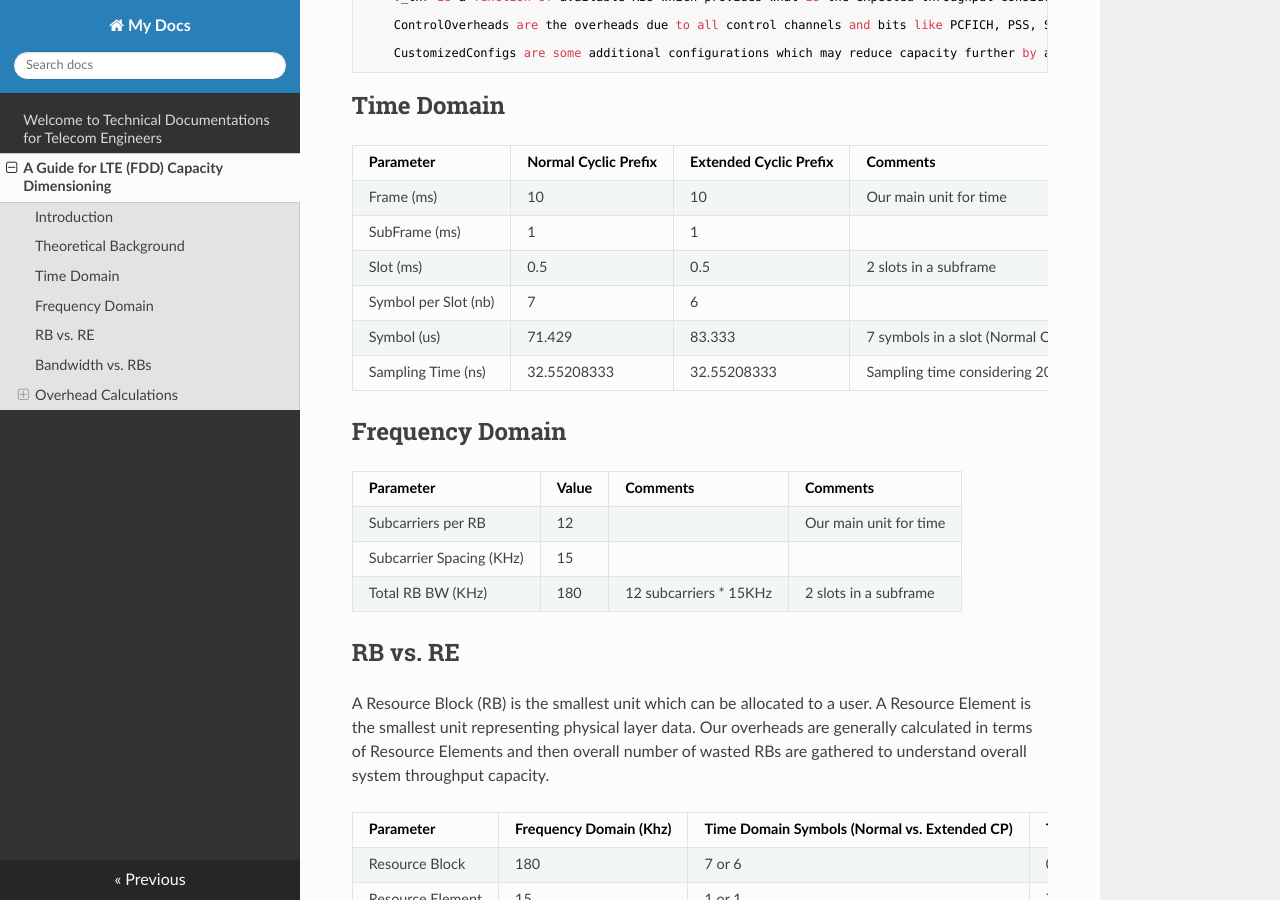
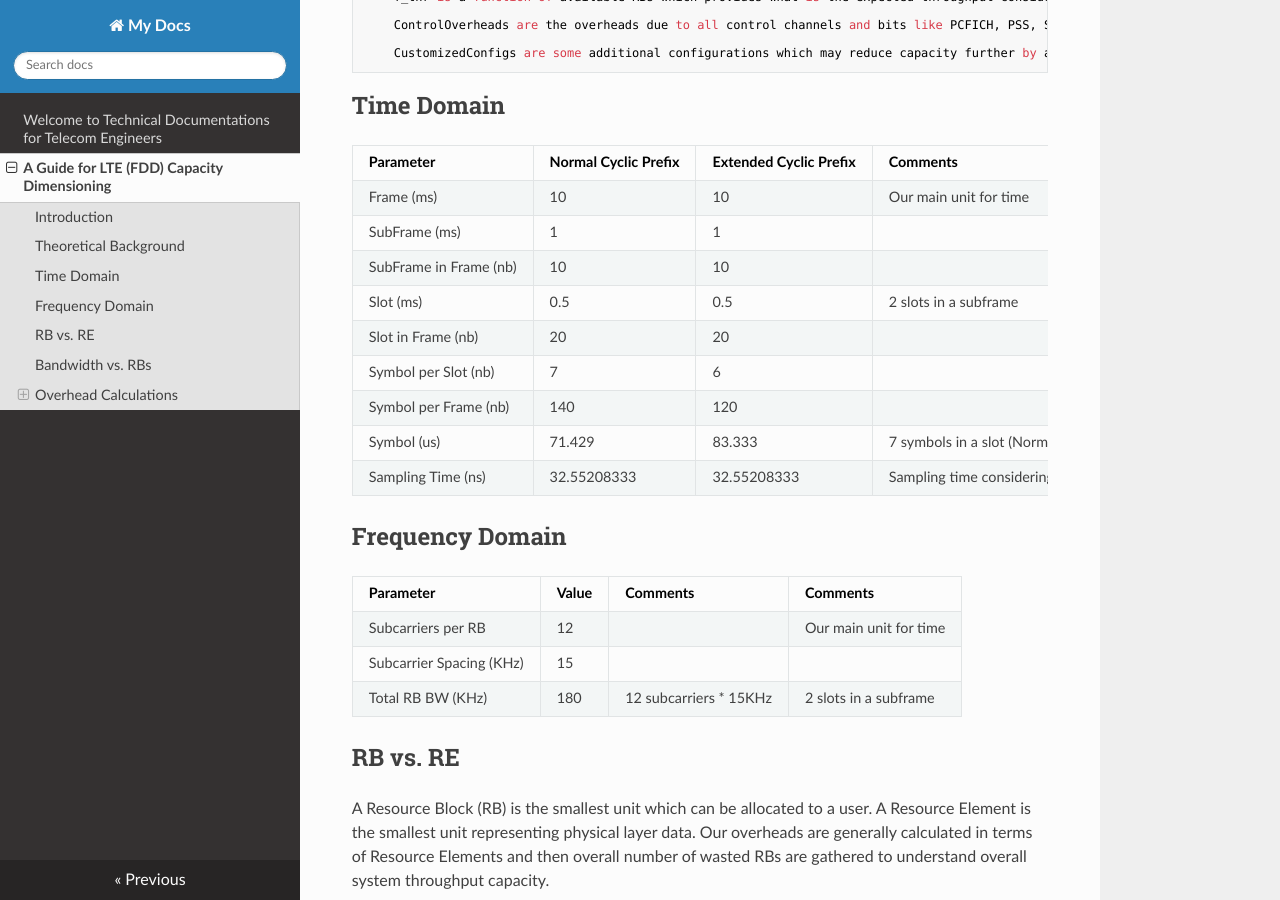
Before and after one commit to aliasgherman/documentations, an MkDocs documentation site: the page built from docs/ltefdddimensioning.md, in a window 1280 px wide and 900 px high, scrolled down 1025 px. Built offline with MkDocs 1.6.1, drawn with Linux system fonts in a browser that asks for light colours; nearby versions of some CDN libraries.

Commit message:
Update ltefdddimensioning.md

```diff
--- a/docs/ltefdddimensioning.md
+++ b/docs/ltefdddimensioning.md
@@ -42,14 +42,17 @@ In simplest term, we shall work our way to list down the overall available resou
 
 ## Time Domain
 
-| Parameter              | Normal Cyclic   Prefix | Extended Cyclic   Prefix | Comments                                                            |
-|------------------------|------------------------|--------------------------|---------------------------------------------------------------------|
-| Frame (ms)             | 10                     | 10                       | Our main unit for   time                                            |
-| SubFrame (ms)          | 1                      | 1                        |                                                                     |
-| Slot (ms)              | 0.5                    | 0.5                      | 2 slots in a subframe                                               |
-| Symbol per   Slot (nb) | 7                      | 6                        |                                                                     |
-| Symbol (us)            | 71.429                 | 83.333                   | 7 symbols in a slot   (Normal CP), 6 symbols per slot (Extended CP) |
-| Sampling Time   (ns)   | 32.55208333            | 32.55208333              | Sampling time   considering 2048 sample size                        |
+| Parameter                | Normal   Cyclic Prefix | Extended   Cyclic Prefix | Comments                                                            |
+|--------------------------|------------------------|--------------------------|---------------------------------------------------------------------|
+| Frame   (ms)             | 10                     | 10                       | Our main   unit for time                                            |
+| SubFrame   (ms)          | 1                      | 1                        |                                                                     |
+| SubFrame   in Frame (nb) | 10                     | 10                       |                                                                     |
+| Slot   (ms)              | 0.5                    | 0.5                      | 2 slots in   a subframe                                             |
+| Slot   in Frame (nb)     | 20                     | 20                       |                                                                     |
+| Symbol   per Slot (nb)   | 7                      | 6                        |                                                                     |
+| Symbol   per Frame (nb)  | 140                    | 120                      |                                                                     |
+| Symbol   (us)            | 71.429                 | 83.333                   | 7 symbols   in a slot (Normal CP), 6 symbols per slot (Extended CP) |
+| Sampling   Time (ns)     | 32.55208333            | 32.55208333              | Sampling   time considering 2048 sample size                        |
 
 ## Frequency Domain
 
```
